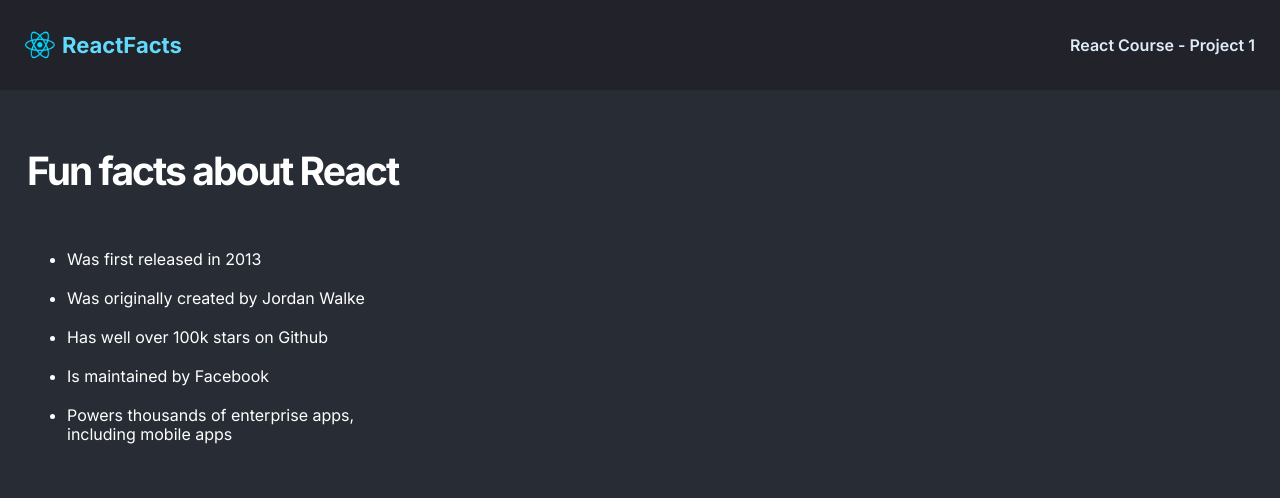
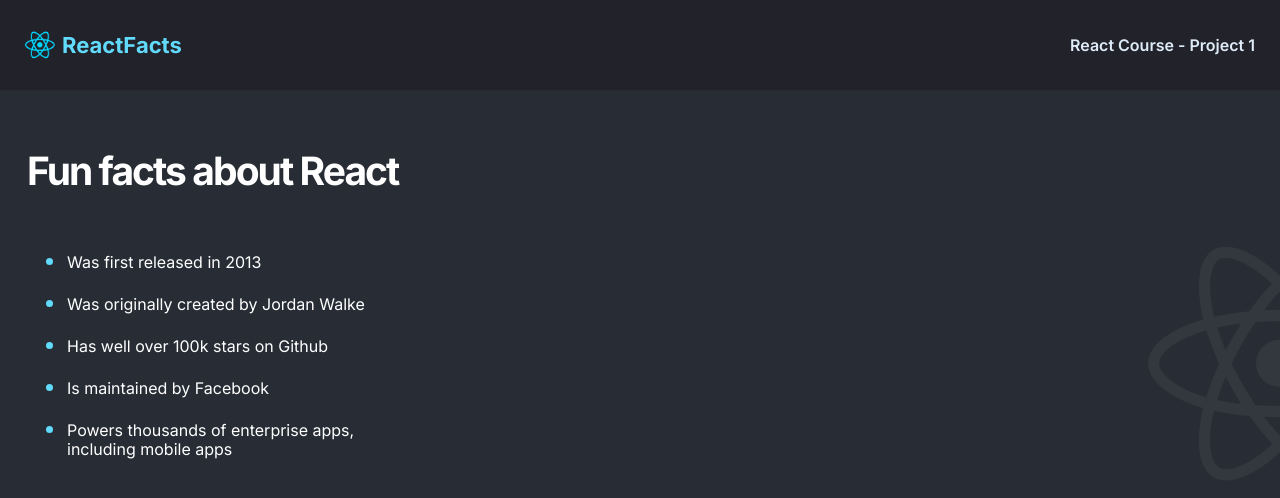
Before and after one commit to Njaaga-Gakure/reactStaticPage, a React (Vite) app: page / in a window 1280 px wide. Shown: the top 498 px of the page. Built offline with nearby package versions, Linux system fonts and the light colour scheme.

Commit message:
Change bullet color and size and add background logo

```diff
--- a/src/App.css
+++ b/src/App.css
@@ -34,6 +34,9 @@
 .main-content {
    color: #FFFFFF;
     padding: 57px 27px;
+    background-image: url("./images/react-icon-large.png");
+    background-repeat: no-repeat;
+    background-position: right 75%;
 }
 .main--title {
     margin: 0;
@@ -48,3 +51,7 @@
     line-height: 19px;
     padding-block: 10px;
 }
+.main--facts > li::marker {
+    color: #61DAFB;
+    font-size: 1.4rem;
+}
```
Also changed, not shown: src/images/react-icon-large.png (added).
